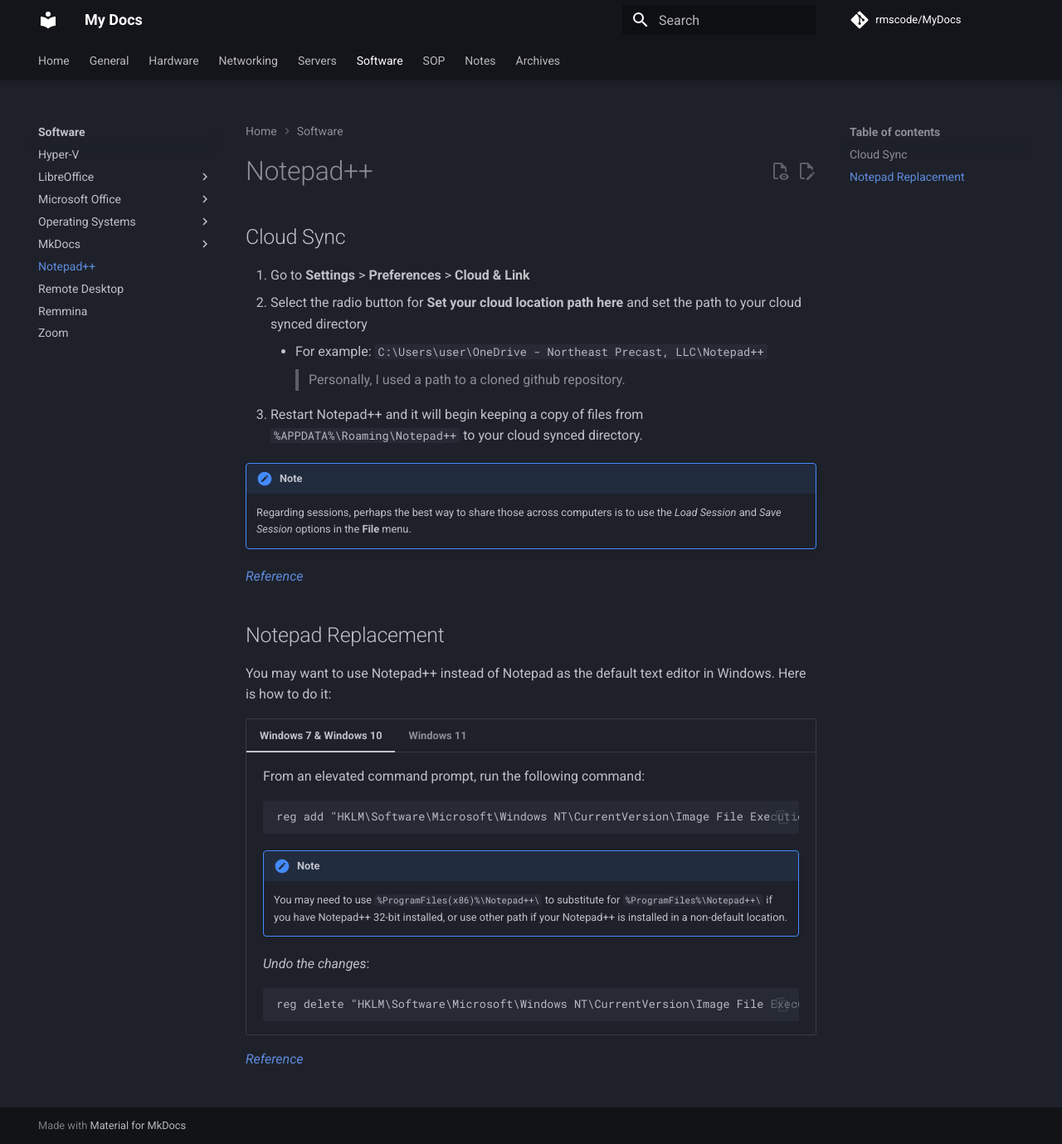
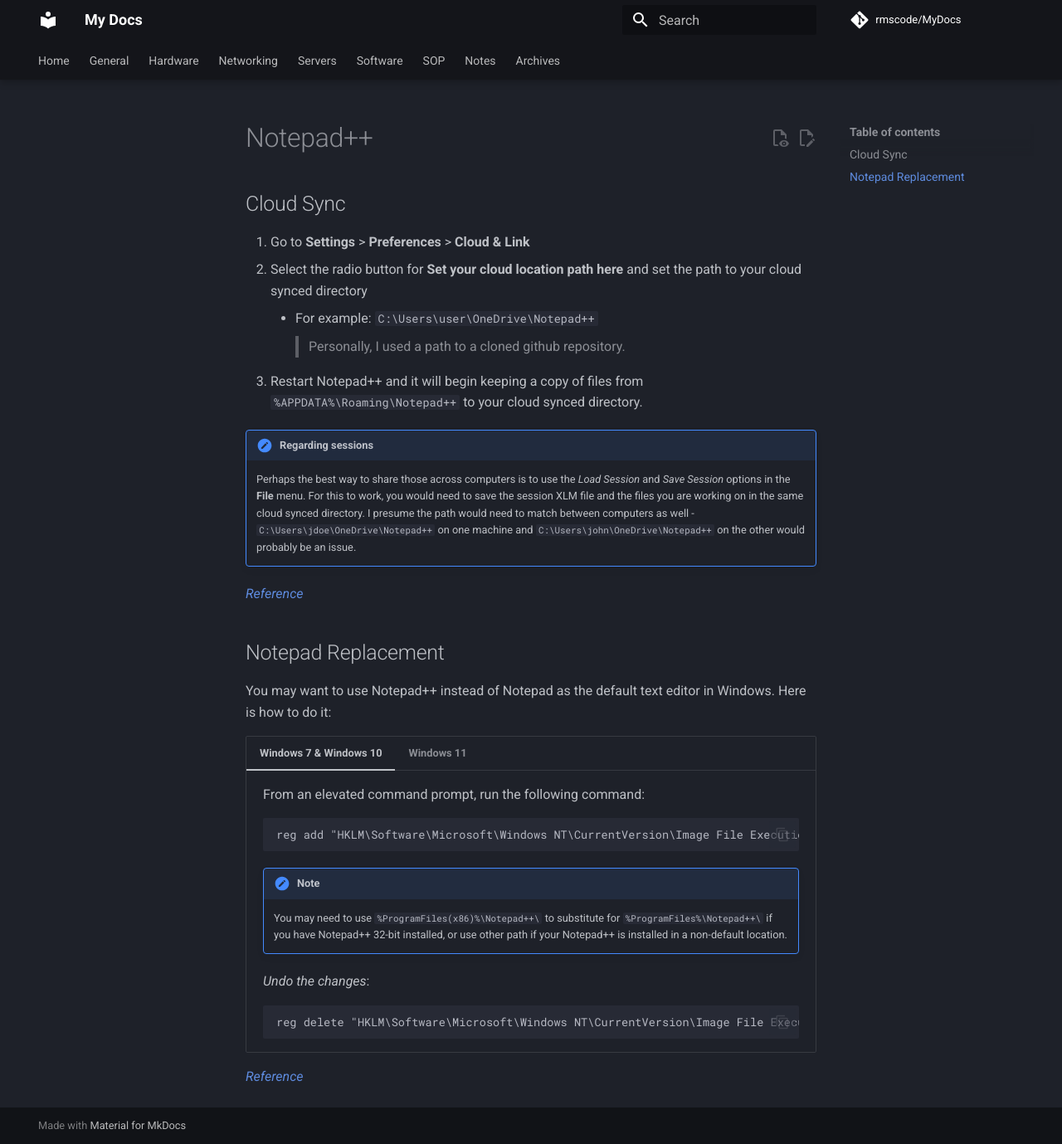
Before and after one commit to rmscode/binary-garden, an MkDocs documentation site: the page built from docs/software/notepadpp.md, in a window 1280 px wide and 1379 px high. Shown: the whole window at 83% size. Built offline with MkDocs 1.6.1 and Material for MkDocs 9.7.7, drawn with Linux system fonts in a browser that asks for light colours; comment, search, counter and statistics services are not loaded.

Commit message:
Chore: Change name to notepadpp
notepadplusplus was just too long

```diff
--- a/docs/software/notepadplusplus.md
+++ b/docs/software/notepadpp.md
@@ -4,13 +4,13 @@
 
 1. Go to **Settings** > **Preferences** > **Cloud & Link**
 2. Select the radio button for **Set your cloud location path here** and set the path to your cloud synced directory
-    - For example: `C:\Users\user\OneDrive - Northeast Precast, LLC\Notepad++`</br>
+    - For example: `C:\Users\user\OneDrive\Notepad++`</br>
     > Personally, I used a path to a cloned github repository.
 3. Restart Notepad++ and it will begin keeping a copy of files from `%APPDATA%\Roaming\Notepad++` to your cloud synced directory.
 
-!!! note
+!!! note "Regarding sessions"
 
-    Regarding sessions, perhaps the best way to share those across computers is to use the *Load Session* and *Save Session* options in the **File** menu.
+    Perhaps the best way to share those across computers is to use the *Load Session* and *Save Session* options in the **File** menu. For this to work, you would need to save the session XLM file and the files you are working on in the same cloud synced directory. I presume the path would need to match between computers as well - `C:\Users\jdoe\OneDrive\Notepad++` on one machine and `C:\Users\john\OneDrive\Notepad++` on the other would probably be an issue.
 
 [*Reference*](https://community.notepad-plus-plus.org/topic/14299/setup-notepad-with-cloud-syncing/8)
 
```
